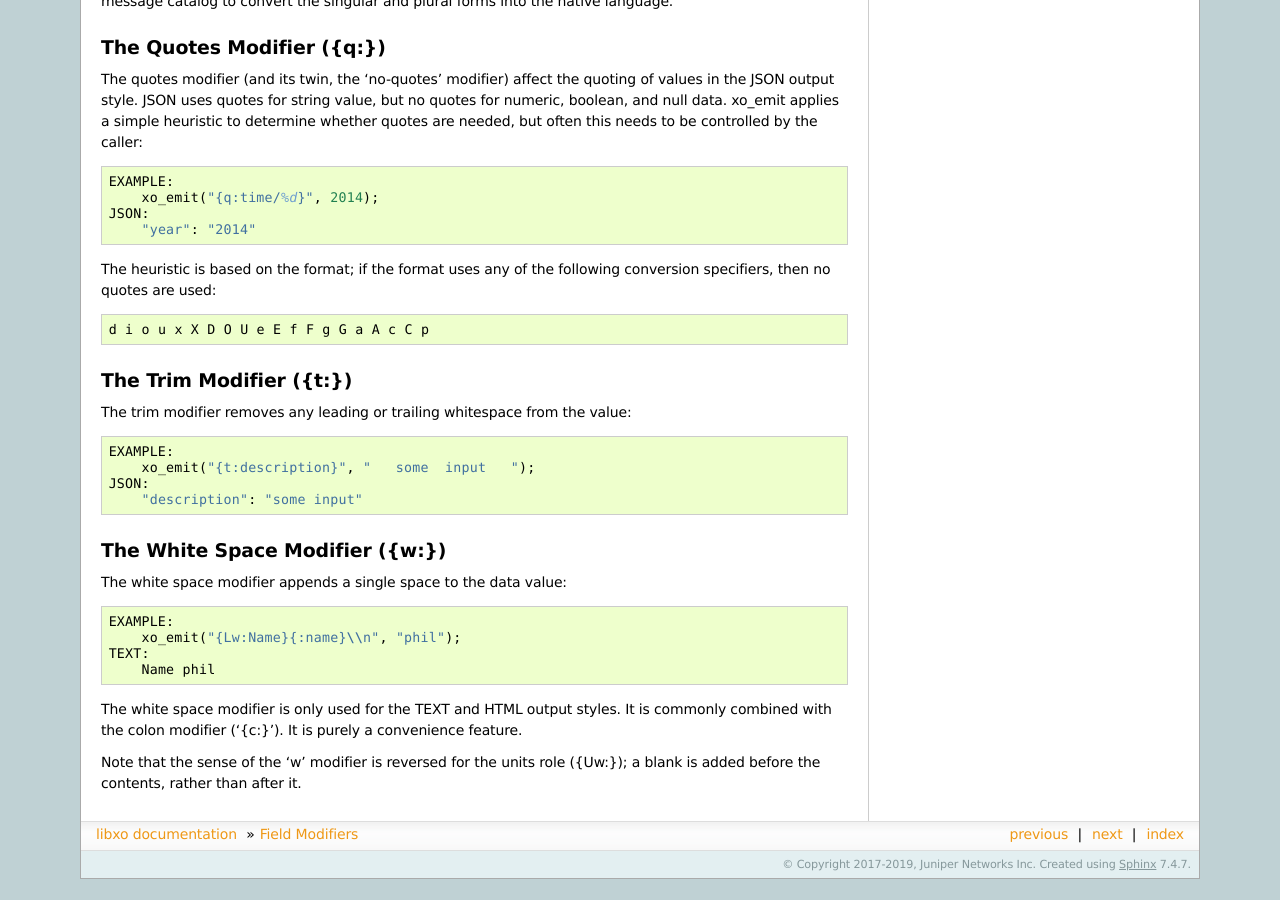
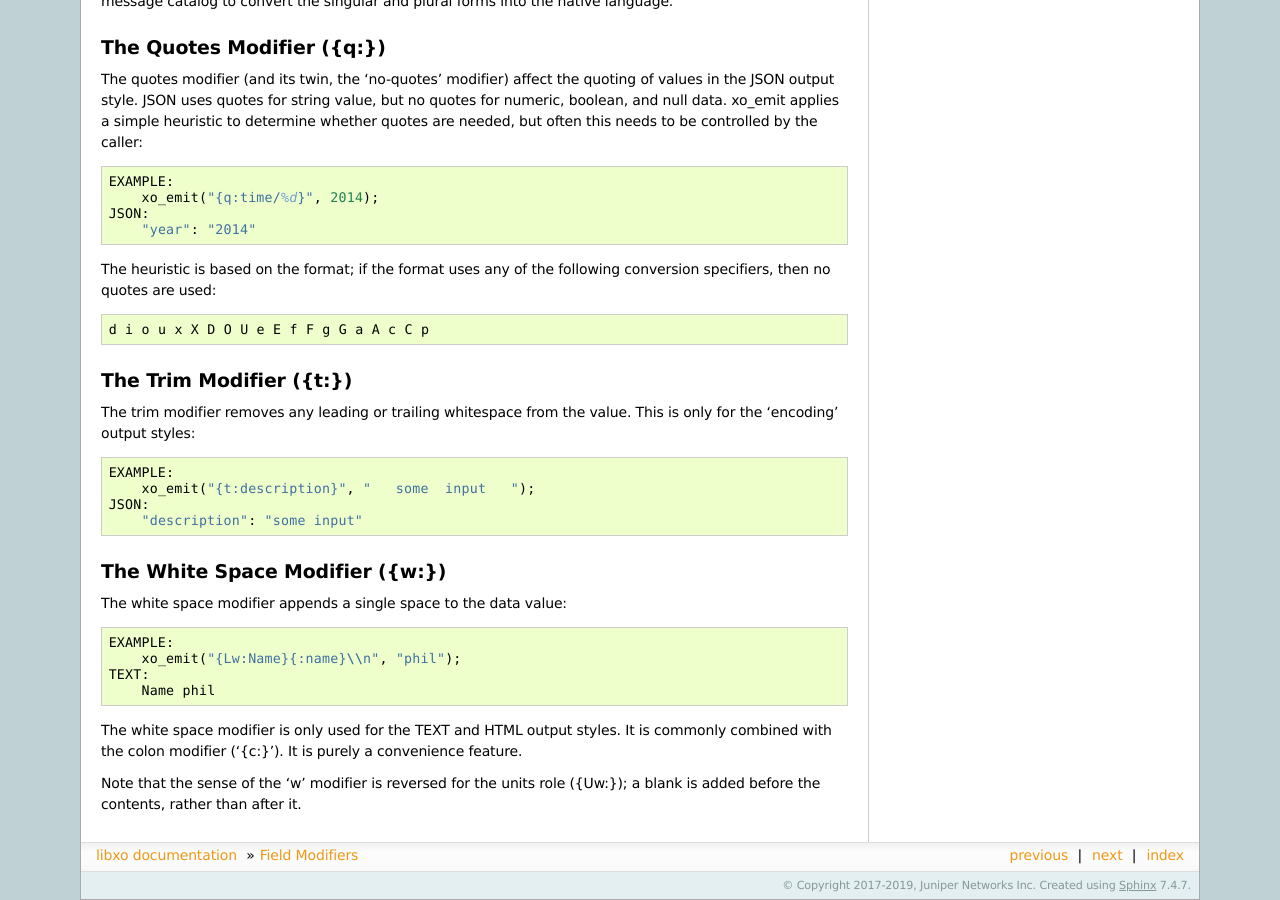
Before and after one commit to Juniper/libxo, a Sphinx documentation site: the page built from doc/field-modifiers.rst, in a window 1280 px wide and 900 px high, scrolled down 4400 px. Built offline with Sphinx 7.4.7, drawn with Linux system fonts in a browser that asks for light colours; before the commit the page ends 5279 px from its top, so only the background shows below that.

Commit message:
clarify that {t:} (trim) is only for encoding styles

```diff
--- a/doc/field-modifiers.rst
+++ b/doc/field-modifiers.rst
@@ -338,7 +338,7 @@ The Trim Modifier ({t:})
 .. index:: Field Modifiers; Trim
 
 The trim modifier removes any leading or trailing whitespace from
-the value::
+the value.  This is only for the 'encoding' output styles::
 
     EXAMPLE:
         xo_emit("{t:description}", "   some  input   ");
```
